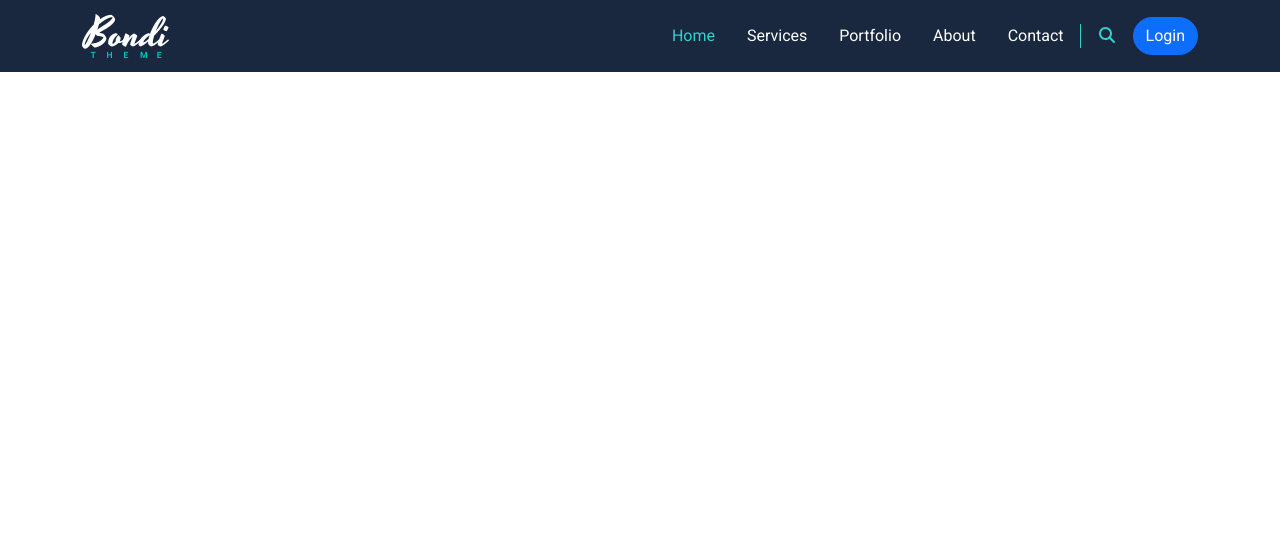
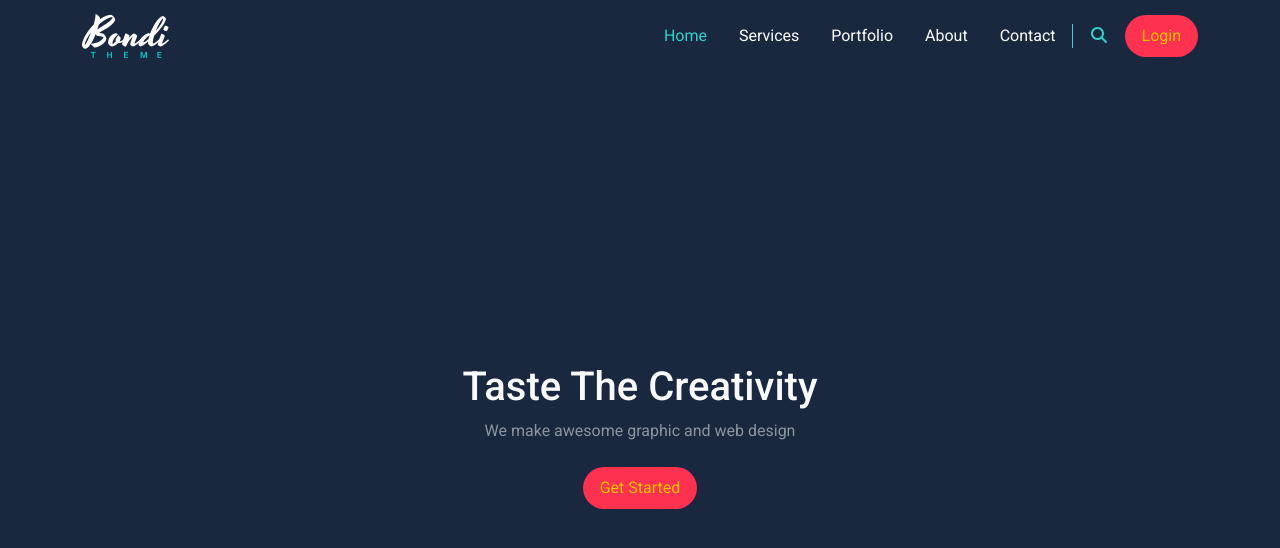
Before and after one commit to Mohamedbeko443/Bondi, a plain HTML site: page index.html in a window 1280 px wide. Drawn offline with Linux system fonts and the light colour scheme.

Commit message:
Landing Section

```diff
--- a/CSS/master.css
+++ b/CSS/master.css
@@ -3,9 +3,26 @@
 :root{
     --dark-color: #19283f;
     --sec-color : #33d1cc;
+    --red-color: #ff3150;
+    --yellow-color: #ffc400;
 }
 
 
+
+/* Start Components */
+
+.main-btn{
+    background-color: var(--red-color);
+    color: var(--yellow-color);
+    padding: 0.5rem 1rem;
+}
+
+.main-btn:hover{
+    color: var(--yellow-color);
+    background-color: var(--red-color);
+}
+
+/* End Components */
 
 /* GLobal Rules */
 
@@ -51,3 +68,14 @@ body{
 }
 
 /* End Header */
+
+
+/* Start Landing */
+
+.landing{
+    background-color: var(--dark-color);
+    min-height: calc(100vh - 72px);
+}
+
+
+/* End Landing */
--- a/index.html
+++ b/index.html
@@ -54,12 +54,21 @@
                 <div class="search px-3 d-none d-lg-block ">
                     <i class="fa-solid fa-magnifying-glass"></i>
                 </div>
-                <a href="" class="btn main-btn  btn-primary rounded-pill">Login</a>
+                <a href="" class="btn main-btn   rounded-pill">Login</a>
             </div>
         </div>
     </nav>
-        <!-- Start Header -->
+        <!-- End Header -->
+        <!-- Start Landing -->
 
+        <div class="landing d-flex justify-content-center align-items-center">
+            <div class="text-center text-light ">
+                <h1>Taste The Creativity</h1>
+                <p class="fs-6 text-white-50 mb-4">We make awesome graphic and web design</p>
+                <a href="" class="btn main-btn   rounded-pill">Get Started</a>
+            </div>
+        </div>
+        <!-- End Landing -->
 
     <script src="./Js/bootstrap.bundle.min.js"></script>
     <script src="./Js/all.min.js"></script>
```
